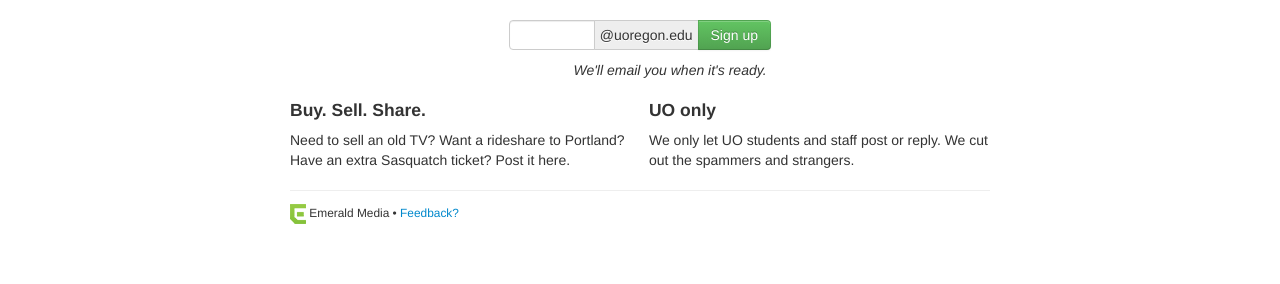
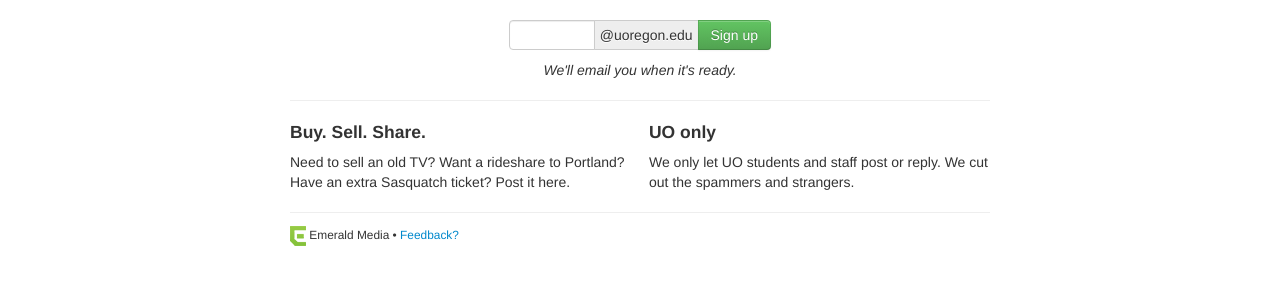
Before and after one commit to dailyemerald/quadpath-prelaunch, a plain HTML site: page index.html in a window 1280 px wide. Shown: the part 464-748 px from the top of the page. Drawn offline with Linux system fonts and the light colour scheme.

Commit message:
Update index.html

```diff
--- a/index.html
+++ b/index.html
@@ -60,7 +60,7 @@
         </div>
 
       </div>
-      <div class="row-fluid span12 disclaimer">
+      <div class="row-fluid disclaimer">
         <i>We'll email you when it's ready.</i>
       </div>
       <hr>
```
